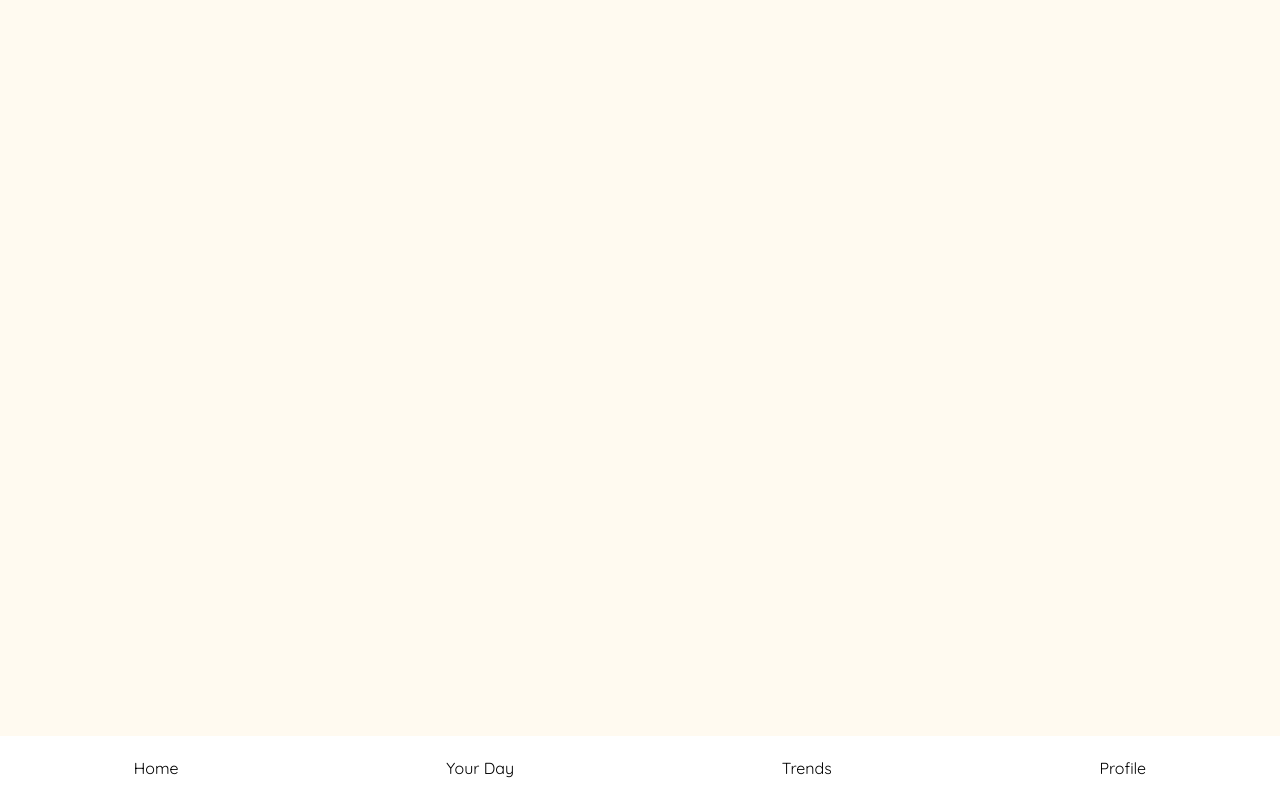
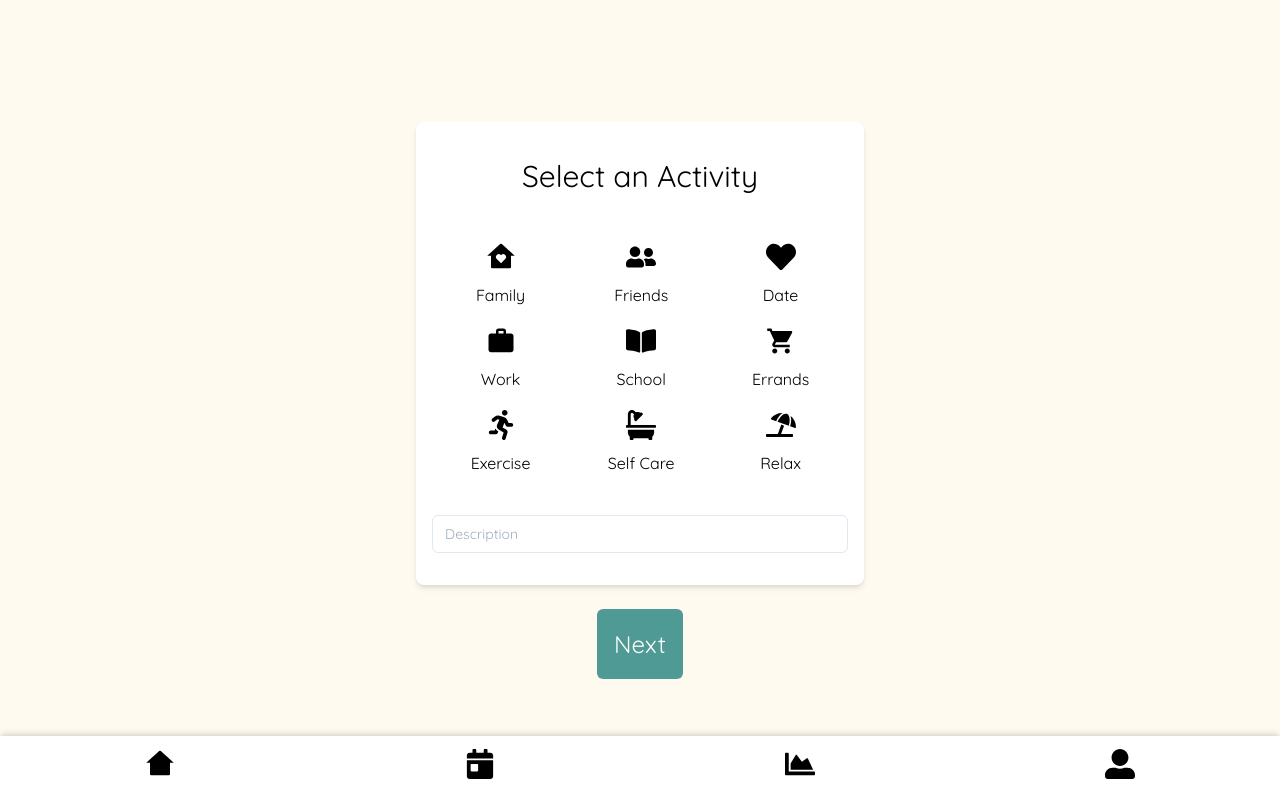
Before and after one commit to melinda-hl-lim/moments-react, a React (Create React App) app: page /building in a window 1280 px wide. Built offline with nearby package versions, Linux system fonts and the light colour scheme.

Commit message:
Create activities selection page

```diff
--- a/package.json
+++ b/package.json
@@ -10,6 +10,7 @@
     "fontsource-quicksand": "^3.0.3",
     "react": "^17.0.1",
     "react-dom": "^17.0.1",
+    "react-icons": "^3.11.0",
     "react-router-dom": "^5.2.0",
     "react-scripts": "4.0.0",
     "tailwindcss": "^1.9.6",
--- a/src/assets/main.css
+++ b/src/assets/main.css
@@ -36,6 +36,11 @@ body {
  * Correct the font size and margin on `h1` elements within `section` and
  * `article` contexts in Chrome, Firefox, and Safari.
  */
+
+h1 {
+  font-size: 2em;
+  margin: 0.67em 0;
+}
 
 /* Grouping content
    ========================================================================== */
@@ -240,7 +245,9 @@ template {
  */
 
 
-h2 {
+h1,
+h2,
+p {
   margin: 0;
 }
 
@@ -339,7 +346,7 @@ button {
   cursor: pointer;
 }
 
-
+h1,
 h2 {
   font-size: inherit;
   font-weight: inherit;
@@ -451,6 +458,10 @@ input {
   border-radius: 0.375rem;
 }
 
+.rounded-lg {
+  border-radius: 0.5rem;
+}
+
 .rounded-t-md {
   border-top-left-radius: 0.375rem;
   border-top-right-radius: 0.375rem;
@@ -509,16 +520,28 @@ input {
   height: 4rem;
 }
 
-.text-sm {
-  font-size: 0.875rem;
+.h-full {
+  height: 100%;
+}
+
+.text-2xl {
+  font-size: 1.5rem;
 }
 
 .text-3xl {
   font-size: 1.875rem;
 }
 
+.text-4xl {
+  font-size: 2.25rem;
+}
+
 .text-5xl {
   font-size: 3rem;
+}
+
+.text-6xl {
+  font-size: 4rem;
 }
 
 .leading-5 {
@@ -529,12 +552,30 @@ input {
   line-height: 2.25rem;
 }
 
+.m-0 {
+  margin: 0;
+}
+
+.mx-4 {
+  margin-left: 1rem;
+  margin-right: 1rem;
+}
+
+.my-8 {
+  margin-top: 2rem;
+  margin-bottom: 2rem;
+}
+
 .mt-6 {
   margin-top: 1.5rem;
 }
 
 .mt-8 {
   margin-top: 2rem;
+}
+
+.mb-8 {
+  margin-bottom: 2rem;
 }
 
 .-mt-px {
@@ -554,6 +595,10 @@ input {
   outline-offset: 2px;
 }
 
+.p-2 {
+  padding: 0.5rem;
+}
+
 .py-2 {
   padding-top: 0.5rem;
   padding-bottom: 0.5rem;
@@ -567,6 +612,11 @@ input {
 .px-4 {
   padding-left: 1rem;
   padding-right: 1rem;
+}
+
+.py-6 {
+  padding-top: 1.5rem;
+  padding-bottom: 1.5rem;
 }
 
 .py-12 {
@@ -596,12 +646,12 @@ input {
   bottom: 0;
 }
 
-.shadow-sm {
-  box-shadow: 0 1px 2px 0 rgba(0, 0, 0, 0.05);
+.shadow-md {
+  box-shadow: 0 4px 6px -1px rgba(0, 0, 0, 0.1), 0 2px 4px -1px rgba(0, 0, 0, 0.06);
 }
 
-.shadow-md {
-  box-shadow: 0 4px 6px -1px rgba(0, 0, 0, 0.1), 0 2px 4px -1px rgba(0, 0, 0, 0.06);
+.shadow-top {
+  box-shadow: 0 -4px 6px -1px rgba(0, 0, 0, 0.1), 0 -2px 4px -1px rgba(0, 0, 0, 0.06);
 }
 
 .text-center {
--- /dev/null
+++ b/src/components/ActivitySelection.js
@@ -0,0 +1,70 @@
+import React from 'react';
+import { RiHomeHeartFill } from 'react-icons/ri';
+import {
+  FaUserFriends, FaHeart, FaBookOpen, FaRunning, FaBath, FaUmbrellaBeach,
+} from 'react-icons/fa';
+import { MdWork, MdLocalGroceryStore } from 'react-icons/md';
+// import Button from '../components/Button';
+// import Input from '../components/Input';
+
+function ActivitySelection() {
+  return (
+    <div className="flex justify-around items-center my-8 mx-4 max-w-md bg-white rounded-lg">
+
+      <div className="flex flex-col items-center">
+        <div className="flex flex-col items-center p-2">
+          <span className="text-3xl m-0"><RiHomeHeartFill /></span>
+          <p className="-mt-px">Family</p>
+        </div>
+
+        <div className="flex flex-col items-center p-2">
+          <span className="text-3xl m-0"><MdWork /></span>
+          <p className="-mt-px">Work</p>
+        </div>
+
+        <div className="flex flex-col items-center p-2">
+          <span className="text-3xl m-0"><FaRunning /></span>
+          <p className="-mt-px">Exercise</p>
+        </div>
+      </div>
+
+      <div className="flex flex-col items-center">
+        <div className="flex flex-col items-center p-2">
+          <span className="text-3xl m-0"><FaUserFriends /></span>
+          <p className="-mt-px">Friends</p>
+        </div>
+
+        <div className="flex flex-col items-center p-2">
+          <span className="text-3xl m-0"><FaBookOpen /></span>
+          <p className="-mt-px">School</p>
+        </div>
+
+        <div className="flex flex-col items-center p-2">
+          <span className="text-3xl m-0"><FaBath /></span>
+          <p className="-mt-px">Self Care</p>
+        </div>
+      </div>
+
+      <div className="flex flex-col items-center">
+        <div className="flex flex-col items-center p-2">
+          <span className="text-3xl m-0"><FaHeart /></span>
+          <p className="-mt-px">Date</p>
+        </div>
+
+        <div className="flex flex-col items-center p-2">
+          <span className="text-3xl m-0"><MdLocalGroceryStore /></span>
+          <p className="-mt-px">Errands</p>
+        </div>
+
+        <div className="flex flex-col items-center p-2">
+          <span className="text-3xl m-0"><FaUmbrellaBeach /></span>
+          <p className="-mt-px">Relax</p>
+        </div>
+      </div>
+
+    </div>
+
+  );
+}
+
+export default ActivitySelection;
--- a/src/components/Button.js
+++ b/src/components/Button.js
@@ -8,7 +8,7 @@ function Button({ text, linkTo }) {
   return (
     <div className="mt-6">
       <Link to={linkTo}>
-        <button type="submit" className="group relative flex w-full justify-center py-2 px-4 border border-transparent text-sm leading-5 font-medium rounded-md text-white bg-primary-dark hover:bg-primary-light focus:outline-none focus:border-primary-dark focus:shadow-outline-indigo active:bg-indigo-700 transition duration-150 ease-in-out">
+        <button type="submit" className="group relative flex w-full justify-center py-6 px-4 border border-transparent text-2xl leading-5 font-medium rounded-md text-white bg-primary-dark hover:bg-primary-light focus:outline-none focus:border-primary-dark focus:shadow-outline-indigo active:bg-indigo-700 transition duration-150 ease-in-out">
           {text}
         </button>
       </Link>
--- a/src/components/Navigation.js
+++ b/src/components/Navigation.js
@@ -1,23 +1,29 @@
 import React from 'react';
+import { RiHome2Fill } from 'react-icons/ri';
+import { FaCalendarDay, FaChartArea, FaUserAlt } from 'react-icons/fa';
 import {
   Link,
 } from 'react-router-dom';
 
 function Navigation() {
   return (
-    <nav className="flex bg-white h-16 w-full fixed bottom-0">
+    <nav className="flex bg-white h-16 w-full fixed bottom-0 shadow-top">
       <ul className="flex w-full items-stretch justify-around">
         <Link to="/home" className="flex items-center">
-          <li className="text-center">Home</li>
+          <span className="text-3xl"><RiHome2Fill /></span>
+          {/* <li className="text-center">Home</li> */}
         </Link>
         <Link to="/home" className="flex items-center">
-          <li className="text-center">Your Day</li>
+          <span className="text-3xl"><FaCalendarDay /></span>
+          {/* <li className="text-center">Your Day</li> */}
         </Link>
         <Link to="/home" className="flex items-center">
-          <li className="text-center">Trends</li>
+          <span className="text-3xl"><FaChartArea /></span>
+          {/* <li className="text-center">Trends</li> */}
         </Link>
         <Link to="/home" className="flex items-center">
-          <li className="text-center">Profile</li>
+          <span className="text-3xl"><FaUserAlt /></span>
+          {/* <li className="text-center">Profile</li> */}
         </Link>
       </ul>
     </nav>
--- a/src/containers/App.js
+++ b/src/containers/App.js
@@ -3,12 +3,16 @@ import { BrowserRouter, Switch, Route } from 'react-router-dom';
 import Navigation from '../components/Navigation';
 import Home from './Home';
 import SignIn from './SignIn';
+import BuildingArea from './BuildingArea';
+import TimeActivitySelect from './TimeActivitySelect';
 
 function App() {
   return (
     <BrowserRouter>
-      <div className="min-h-screen flex items-center justify-center bg-orange-100 py-12 px-4 sm:px-6 lg:px-8">
+      <div className="min-h-screen flex flex-col items-center justify-center bg-orange-100 py-12 px-4 sm:px-6 lg:px-8">
         <Switch>
+          <Route path="/building" component={BuildingArea} />
+          <Route path="/time_activity_select" component={TimeActivitySelect} />
           <Route path="/home" component={Home} />
           <Route exact path="/" component={SignIn} />
         </Switch>
--- /dev/null
+++ b/src/containers/BuildingArea.js
@@ -0,0 +1,27 @@
+import React from 'react';
+import ActivitySelection from '../components/ActivitySelection';
+import Button from '../components/Button';
+import Input from '../components/Input';
+
+function BuildingArea() {
+  return (
+    <>
+
+      <div className="max-w-md w-full bg-white rounded-lg shadow-md">
+        <h1 className="text-center text-3xl mt-8 mx-4">Select an Activity</h1>
+        <ActivitySelection />
+        <div className="mx-4 mb-8">
+          <Input
+            name="Description"
+            type="text"
+            required="false"
+            position="singular"
+          />
+        </div>
+      </div>
+      <Button text="Next" linkTo="/building" />
+    </>
+  );
+}
+
+export default BuildingArea;
--- a/src/containers/Home.js
+++ b/src/containers/Home.js
@@ -1,37 +1,32 @@
 import React from 'react';
+import { RiEmotionLine } from 'react-icons/ri';
 import Button from '../components/Button';
 
 function Home() {
   return (
     <>
-      <div className="flex flex-col w-full bg-white fixed top-0 justify-center items-center rounded-md shadow-md">
-        <h2 className="mt-6 text-center text-3xl leading-9 font-extrabold text-gray-900">
+      {/* Card that shows last check in time and mood */}
+      <div className="flex flex-col w-full bg-white fixed top-0 justify-center items-center rounded-lg shadow-md">
+        <h2 className="mt-6 text-center text-4xl leading-9 font-extrabold text-gray-900">
           Last check in at:
         </h2>
         <h2 className="mt-6 text-center text-5xl leading-9 font-extrabold text-gray-900">
           4:15 pm
         </h2>
-        <h2 className="mt-6 text-center text-3xl leading-9 font-extrabold text-gray-900">
+        <h2 className="mt-6 text-center text-4xl leading-9 font-extrabold text-gray-900">
           You felt:
         </h2>
+        <span className="text-center text-6xl"><RiEmotionLine /></span>
       </div>
 
-      <div className="max-w-md w-full">
-        <form className="mt-8" action="#">
-
-          <div className="rounded-md shadow-sm">
-
-            <input aria-label="Email address" name="email" type="email" required className="appearance-none rounded-none relative block w-full px-3 py-2 border border-gray-300 placeholder-gray-500 text-gray-900 rounded-t-md focus:outline-none focus:shadow-outline-blue focus:border-blue-300 focus:z-10 sm:text-sm sm:leading-5" placeholder="Email address" />
-
-            <input aria-label="Password" name="password" type="password" required className="appearance-none rounded-none relative block w-full -mt-px px-3 py-2 border border-gray-300 placeholder-gray-500 text-gray-900 rounded-b-md focus:outline-none focus:shadow-outline-blue focus:border-blue-300 focus:z-10 sm:text-sm sm:leading-5" placeholder="Password" />
-
-          </div>
-
-          <div className="mt-6 text-center">
-            <Button text="Sign Out" linkTo="/" />
-          </div>
-
-        </form>
+      {/* Butons to check in or time activity */}
+      <div className="max-w-md w-full h-full">
+        <div className="mt-6 text-center rounded-lg">
+          <Button text="Check In" linkTo="/building" />
+        </div>
+        <div className="mt-6 text-center rounded-lg">
+          <Button text="Time Activity" linkTo="/time_activity_select" />
+        </div>
       </div>
     </>
   );
--- /dev/null
+++ b/src/containers/TimeActivitySelect.js
@@ -0,0 +1,27 @@
+import React from 'react';
+import ActivitySelection from '../components/ActivitySelection';
+import Button from '../components/Button';
+import Input from '../components/Input';
+
+function TimeActivitySelect() {
+  return (
+    <>
+
+      <div className="max-w-md w-full bg-white rounded-lg shadow-md">
+        <h1 className="text-center text-3xl mt-8 mx-4">Select an Activity</h1>
+        <ActivitySelection />
+        <div className="mx-4 mb-8">
+          <Input
+            name="Description"
+            type="text"
+            required="false"
+            position="singular"
+          />
+        </div>
+      </div>
+      <Button text="Next" linkTo="/building" />
+    </>
+  );
+}
+
+export default TimeActivitySelect;
```
Also changed, not shown: tailwind.js, 1 other file (tests, documents, lock files or other folders).
